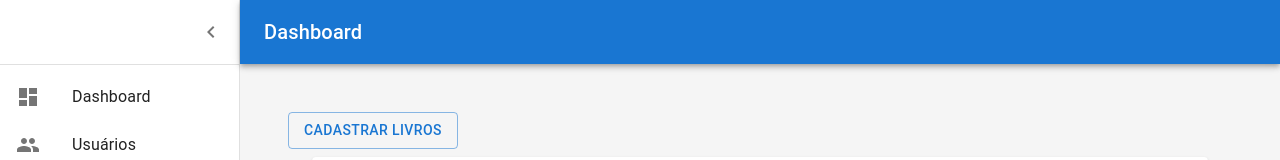
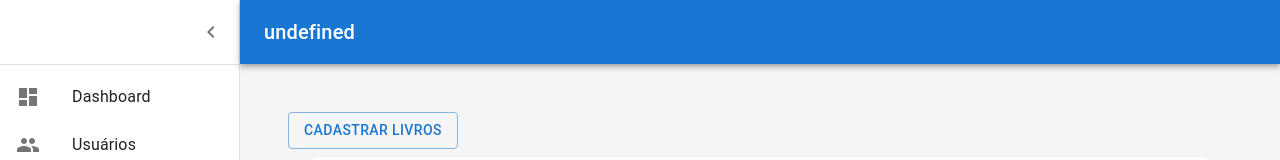
Before and after one commit to Lorrane/Biblioteca-Organizator, a React (Create React App) app: page / in a window 1280 px wide. Shown: the top 160 px of the page. Built offline with nearby package versions, Linux system fonts and the light colour scheme.

Commit message:
polishing dashboard

```diff
--- a/src/components/enhancedTable/index.js
+++ b/src/components/enhancedTable/index.js
@@ -219,7 +219,6 @@ const EnhancedTableToolbar = (props) => {
 
 EnhancedTableToolbar.propTypes = {
     numSelected: PropTypes.number.isRequired,
-    tableName: PropTypes.string.isRequired,
 };
 
 export default function EnhancedTable(tableName) {
--- a/src/components/menu-admin/index.js
+++ b/src/components/menu-admin/index.js
@@ -58,7 +58,7 @@ const Drawer = styled(MuiDrawer, {
     },
 }));
 
-function MenuAdminContent() {
+function MenuAdminContent(titulo) {
     const [open, setOpen] = useState(true);
     const toggleDrawer = () => {
         setOpen(!open);
@@ -92,7 +92,7 @@ function MenuAdminContent() {
                         noWrap
                         sx={{ flexGrow: 1 }}
                     >
-                        Dashboard
+                        {`${titulo.titulo.titulo}`}
                     </Typography>
                 </Toolbar>
             </AppBar>
@@ -120,6 +120,6 @@ function MenuAdminContent() {
     );
 }
 
-export default function MenuAdmin() {
-    return <MenuAdminContent />;
+export default function MenuAdmin(titulo) {
+    return <MenuAdminContent titulo={titulo} />;
 }
```
